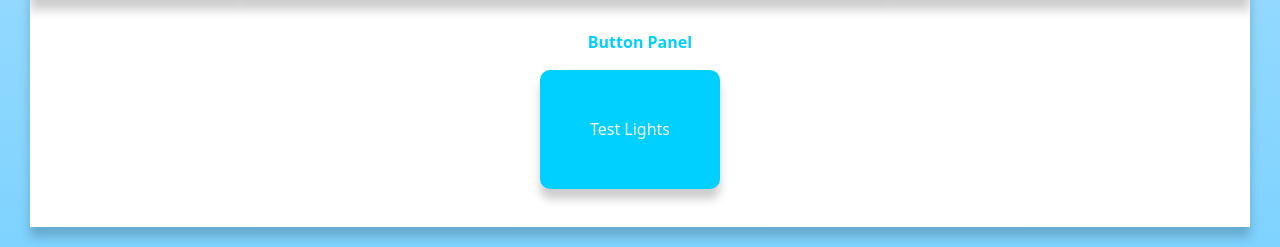
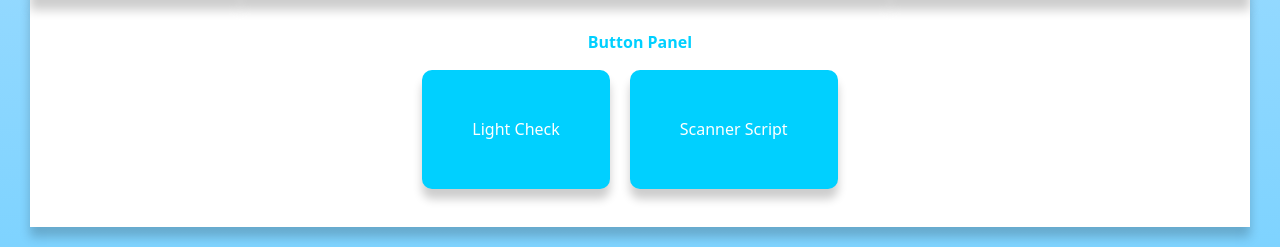
Before and after one commit to mmartin46/PLC_Conveyer_HMI, a React (Vite) app in the folder str-proj/: page / in a window 1280 px wide. Shown: the part 639-886 px from the top of the page. Built offline with nearby package versions, Linux system fonts and the light colour scheme; no server answers.

Commit message:
Added files

```diff
--- a/str-proj/src/App.jsx
+++ b/str-proj/src/App.jsx
@@ -46,7 +46,13 @@ function App() {
               <APIButton api="http://192.168.0.254:8081/display-lights"
                                 failMessage="Failed to fetch data"
                                 catchMessage="Failed to display lights"
-                                data="TestScriptCall"/>
+                                data="TestScriptCall"
+                                title="Light Check"/>
+              <APIButton api="http://192.168.0.254:8081/display-lights"
+                                failMessage="Failed to fetch data (Script 2)"
+                                catchMessage="Failed to display lights (Script 2)"
+                                data="Script_1_Run"
+                                title="Scanner Script"/>
             </div>
           </div>
 
--- a/str-proj/src/components/APIButton.jsx
+++ b/str-proj/src/components/APIButton.jsx
@@ -8,7 +8,7 @@ class APIButton extends Component {
         super(props)
 
         this.state = {
-            title : 'Test Lights'
+            title : props.title
         };
 
         this.api = props.api;
```
Also changed, not shown: str-proj/src/get_post_req.csv, 1 other file (tests, documents, lock files or other folders).
